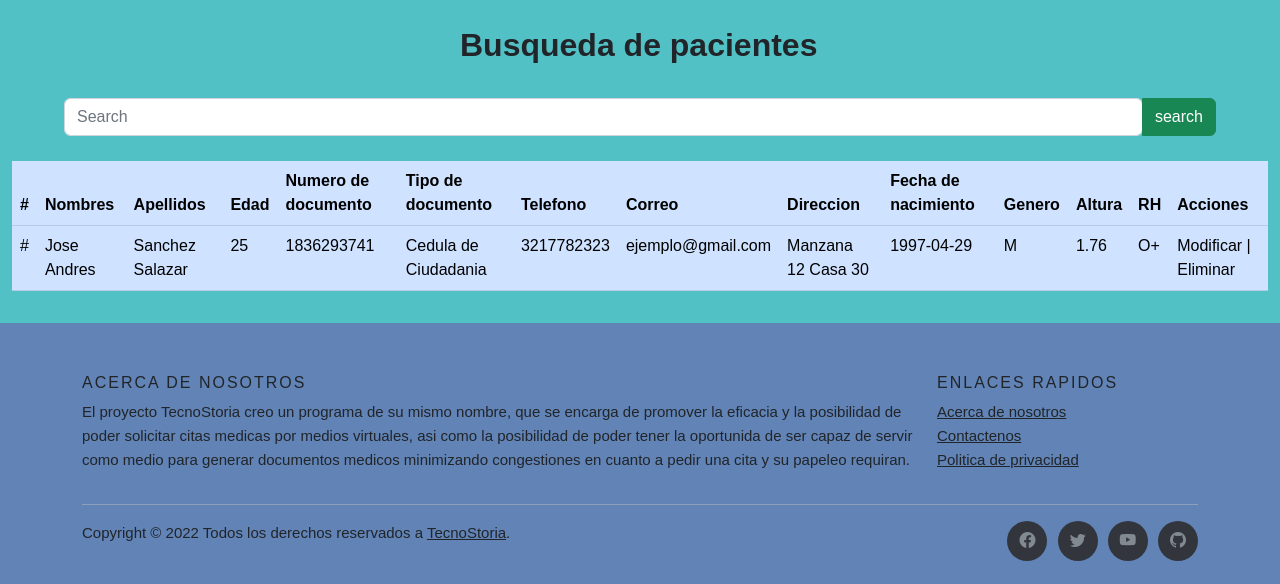
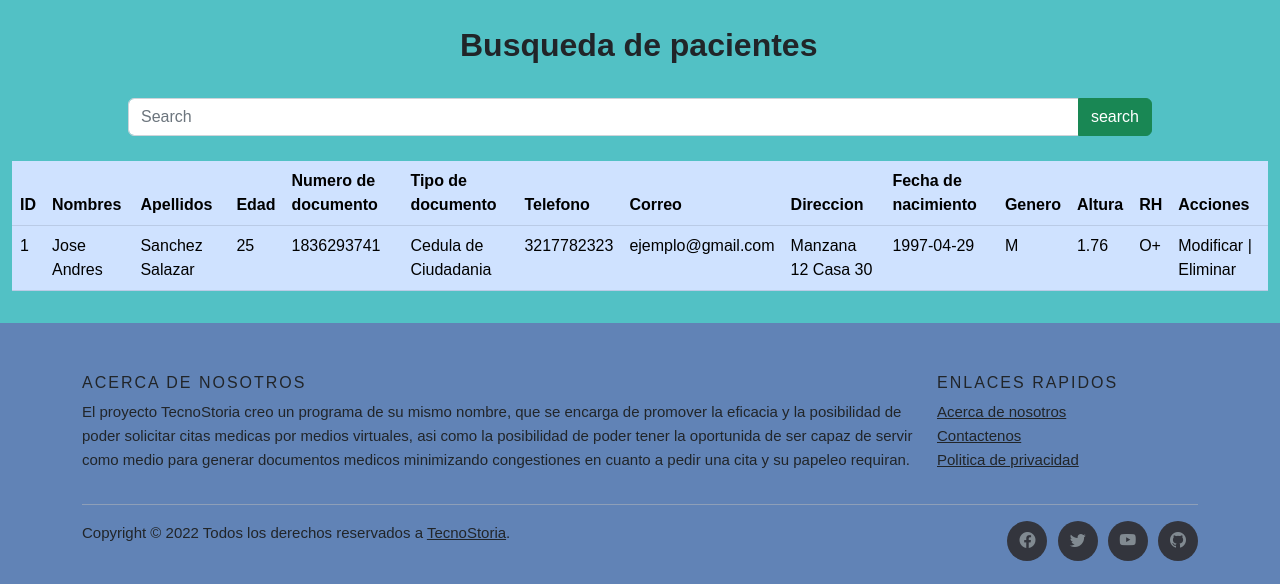
Before and after one commit to JesusMateoSD/ProyectoTecnoStoria, a PHP site: page /paciente/consultarpaciente.php in a window 1280 px wide. Shown: the part 56-640 px from the top of the page. Run offline with PHP 8.4, Linux system fonts and the light colour scheme; style sheets or scripts are compiled from the project's sources; some libraries are stand-ins or nearby versions; some web fonts are replaced.

Commit message:
V 0.2.2.1

```diff
--- a/agenda/frmagenda.php
+++ b/agenda/frmagenda.php
@@ -65,7 +65,7 @@
             <table class="table table-primary">
               <thead>
                 <tr>
-                  <th scope="col">#</th>
+                  <th scope="col">ID</th>
                   <th scope="col">Nombre de la agenda</th>
                   <th scope="col">Citas pendientes</th>
                   <th scope="col">Acciones</th>
@@ -73,9 +73,9 @@
               </thead>
               <tbody>
                 <tr>
-                  <td scope="row">#</td>
+                  <td scope="row">1</td>
                   <td>Agenda Jorge Mario</td>
-                  <td>Asistente Jose</td>
+                  <td>5</td>
                   <td>Modificar | Eliminar</td>
                 </tr>
               </tbody>
--- a/cita/frmcita.php
+++ b/cita/frmcita.php
@@ -124,7 +124,7 @@
             <table class="table table-primary">
               <thead>
                 <tr>
-                  <th scope="col">#</th>
+                  <th scope="col">ID</th>
                   <th scope="col">Agenda de la Cita</th>
                   <th scope="col">Asistente de la cita</th>
                   <th scope="col">Fecha de la Cita</th>
@@ -136,7 +136,7 @@
               </thead>
               <tbody>
                 <tr class="">
-                  <td scope="row">#</td>
+                  <td scope="row">1</td>
                   <td>Agenda 1</td>
                   <td>Asistente Jose</td>
                   <td>2022-07-15</td>
--- a/paciente/consultarpaciente.php
+++ b/paciente/consultarpaciente.php
@@ -19,9 +19,9 @@
     <h2><b>Busqueda de pacientes</b></h2>
   </div>
 
-  <div class="input-group" style="padding: 0% 5% 2% 5%">
-    <input type="search" class="form-control rounded" placeholder="Search" aria-label="Search" aria-describedby="search-addon" />
-    <button type="button" class="btn btn-success">search</button>
+  <div class="input-group" style="padding: 0% 10% 2% 10%">
+    <input type="search" class="form-control " placeholder="Search" aria-label="Search" aria-describedby="search-addon"/>
+    <button type="button" class="btn btn-success ">search</button>
   </div>
 
   <div class="row mx-auto w-100">
@@ -29,7 +29,7 @@
       <table class="table table-primary">
         <thead>
           <tr>
-            <th scope="col">#</th>
+            <th scope="col">ID</th>
             <th scope="col">Nombres</th>
             <th scope="col">Apellidos</th>
             <th scope="col">Edad</th>
@@ -47,7 +47,7 @@
         </thead>
         <tbody>
           <tr>
-            <td scope="row">#</td>
+            <td scope="row">1</td>
             <td scope="col">Jose Andres</td>
             <td scope="col">Sanchez Salazar</td>
             <td scope="col">25</td>
--- a/template/navbar.php
+++ b/template/navbar.php
@@ -42,7 +42,7 @@
                 Menu de Personal de Salud
               </a>
               <ul class="dropdown-menu">
-                <li><a class="dropdown-item" href="#">Consultar pacientes</a></li>
+                <li><a class="dropdown-item" href="../paciente/consultarpaciente.php">Consultar pacientes</a></li>
                 <li><a class="dropdown-item" href="#">Historias Clinicas | Medicas</a></li>
                 <li><a class="dropdown-item" href="#">Facturas</a></li>
               </ul>
```
